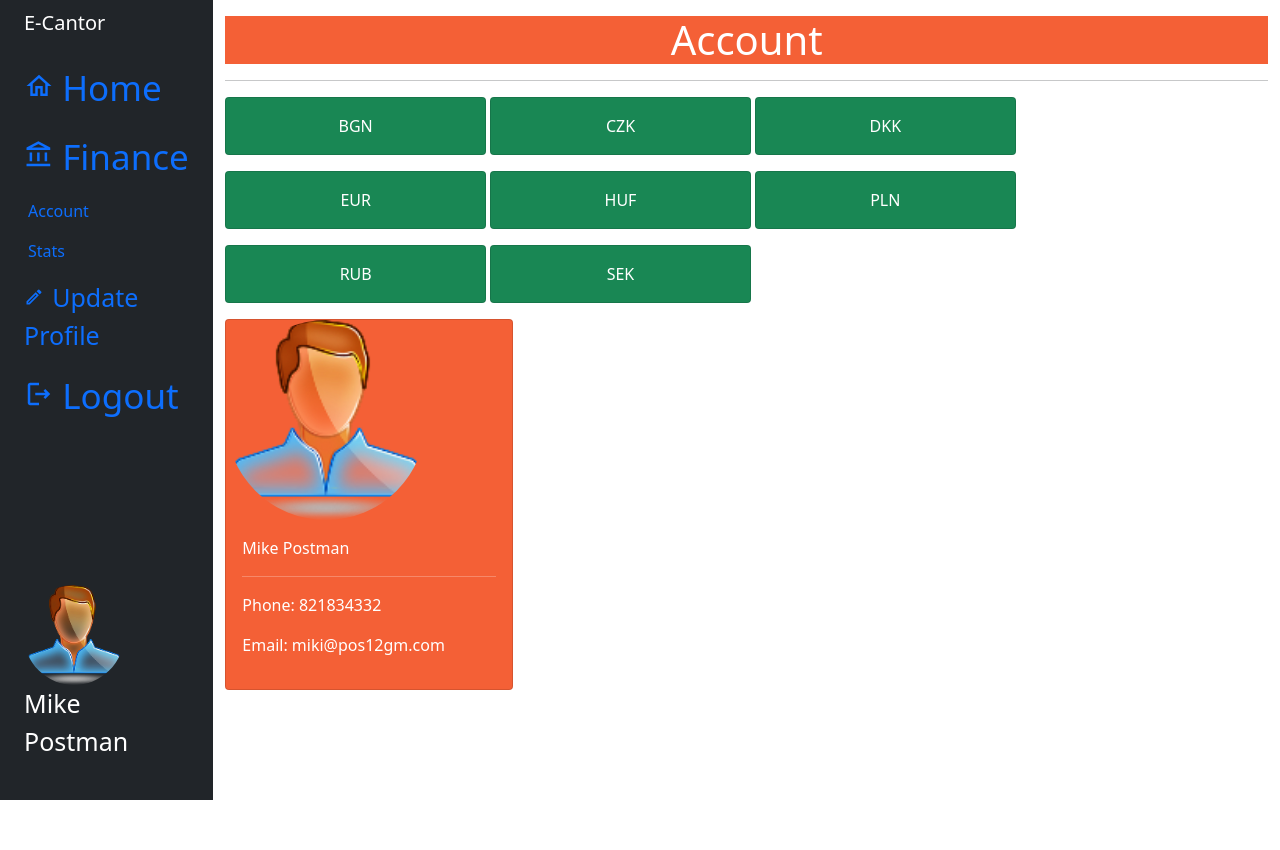
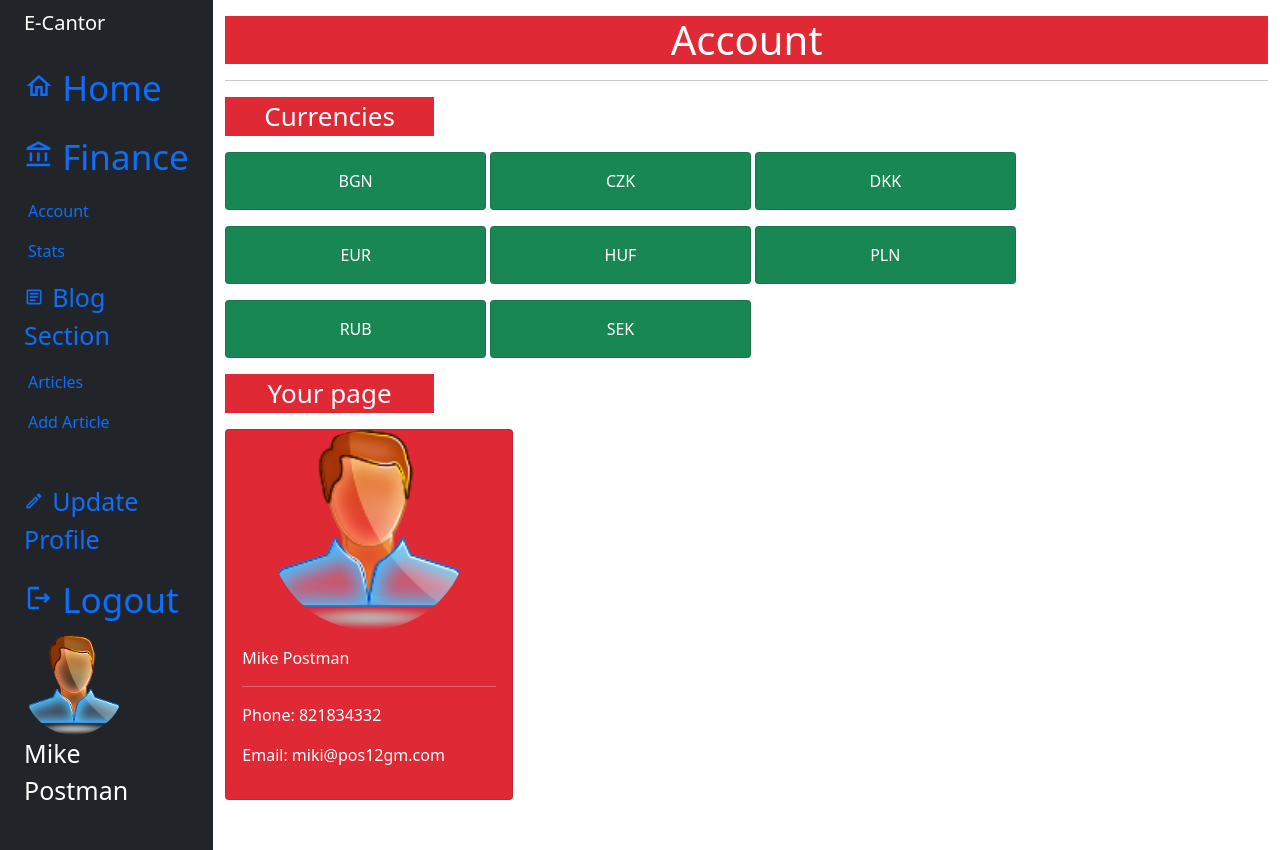
Before and after one commit to Mich121/Currency-Rate-Website, a Django app: page /account/2/ in a window 1280 px wide. Before the commit the page ends 800 px from the top, so only its background shows below. Run offline with Django 3.2, Linux system fonts and the light colour scheme; a user stored in the database is signed in; data comes from the database, SQL or seed files in the repository; both versions use the stored data as it was after the commit; data that the repository does not hold is empty.

Commit message:
small improvement in access to section and detail views

```diff
--- a/cantor/templates/account.html
+++ b/cantor/templates/account.html
@@ -3,8 +3,9 @@
 
 {% block content %}
 {% if user.is_authenticated %}
-<h1 style="color: white; background-color: #F46036; text-align: center;">Account</h1><hr>
-
+<h1 style="color: white; background-color: #DF2935; text-align: center;">Account</h1><hr>
+{% if user.id == appropriate_user.user.id %}
+<p style="color: white; background-color: #DF2935; width: 20%; font-size: 26px; text-align: center;">Currencies</p>
 <div>
 {% for ticker, values in user_currency.items %}
     {% if values != 0.00 %}
@@ -17,11 +18,13 @@
 {% endfor %}
 </div>
 
-<div class="card" style="width: 18rem; color: white; background-color: #F46036; justify-content: center; display: inline-block;">
+{% endif %}
+<p style="color: white; background-color: #DF2935; width: 20%; font-size: 26px; text-align: center;">Your page</p>
+<div class="card" style="width: 18rem; color: white; background-color: #DF2935; justify-content: center; display: inline-block;">
   {% if appropriate_user.profile_picture %}
-    <img src="{{appropriate_user.profile_picture.url}}" width=200 height=200 class="rounded-circle">
+    <img src="{{appropriate_user.profile_picture.url}}" width=200 height=200 class="rounded-circle" style="display: block; margin-left: auto; margin-right: auto;">
   {% else %}
-    <img src="{% static 'images/people.png' %}" width=200 height=200 class="rounded-circle">
+    <img src="{% static 'images/people.png' %}" width=200 height=200 class="rounded-circle" style="display: block; margin-left: auto; margin-right: auto;">
   {% endif %}
 <div class="card-body">
   <p class="card-text">
--- a/cantor/templates/base.html
+++ b/cantor/templates/base.html
@@ -46,6 +46,22 @@
                                 </li>
                             </ul>
                         </li>
+                        <li>
+                            <a href="#submenu2" data-bs-toggle="collapse" class="nav-link px-0 align-middle">
+                                <i class="fs-4 bi-speedometer2"></i>
+                                <span class="material-icons-outlined" style="font-size: 20px;">article</span>
+                                <span class="ms-1 d-none d-sm-inline" style="font-size: 25px;">Blog Section</span>
+                            </a>
+                            <ul class="collapse show nav flex-column ms-1" id="submenu2" data-bs-parent="#menu">
+                                <li class="w-100">
+                                    <a href="#" class="nav-link px-0"> <span class="d-none d-sm-inline">Articles</span></a>
+                                </li>
+                                <li>
+                                    <a href="#" class="nav-link px-0"> <span class="d-none d-sm-inline">Add Article</span></a>
+                                </li>
+                            </ul>
+                        </li>
+                        <hr>
                             {% if user.profile.id %}  <!--if you have a profile page (you add data like phone etc.)-->
                             <li>
                                 <a href="{% url 'update_profile_page' user.profile.id %}" class="nav-link px-0 align-middle">
--- a/cantor/views.py
+++ b/cantor/views.py
@@ -129,8 +129,13 @@ class Statistic(generic.ListView):
       context['currencies'] = currencies
 
       user_currency = {}
+      ownerpk = 0
+
       for currency in currencies:
          user_currency[currency.currency] = currency.price
+         ownerpk = currency.owner.id
+
+      context['ownerpk'] = ownerpk
 
       #generate figure using matplotlib
       chart = self.get_plot(user_currency)
```
Also changed, not shown: cantor/forms.py (+5 -2 lines), cantor/templates/statistic.html (+6 -1 lines), db.sqlite3.
